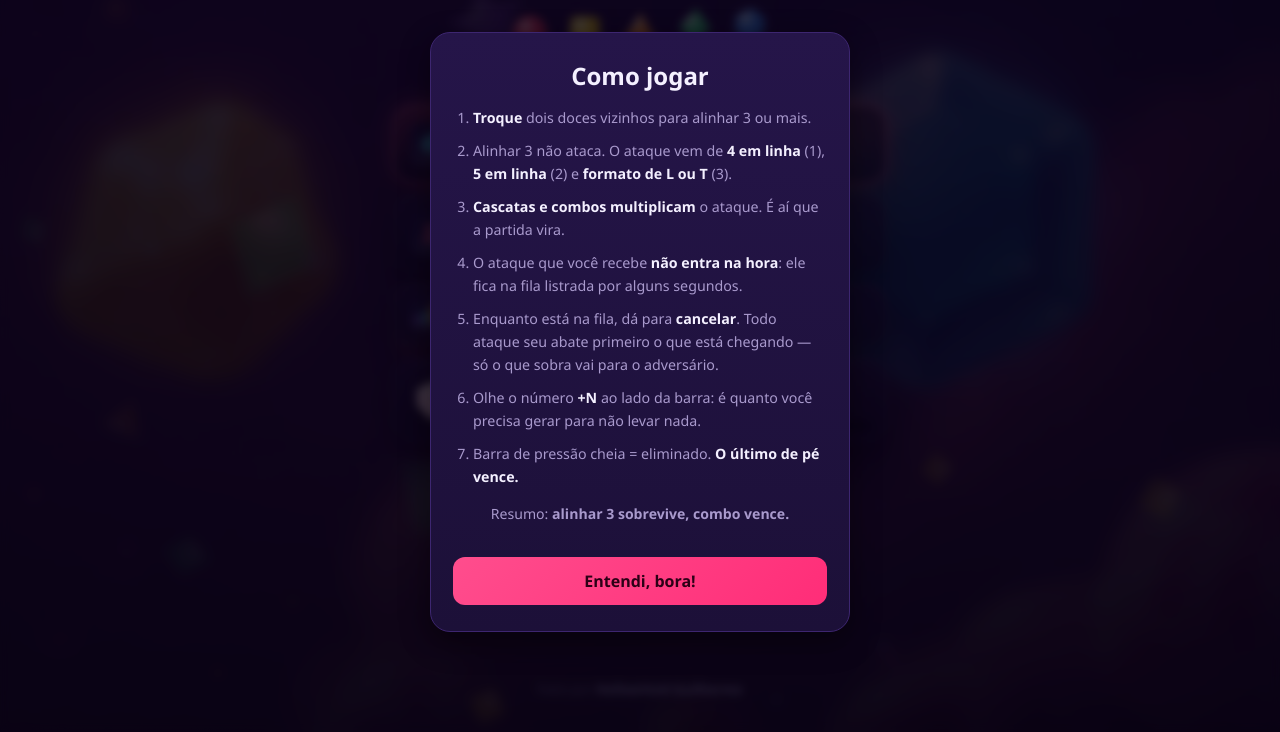
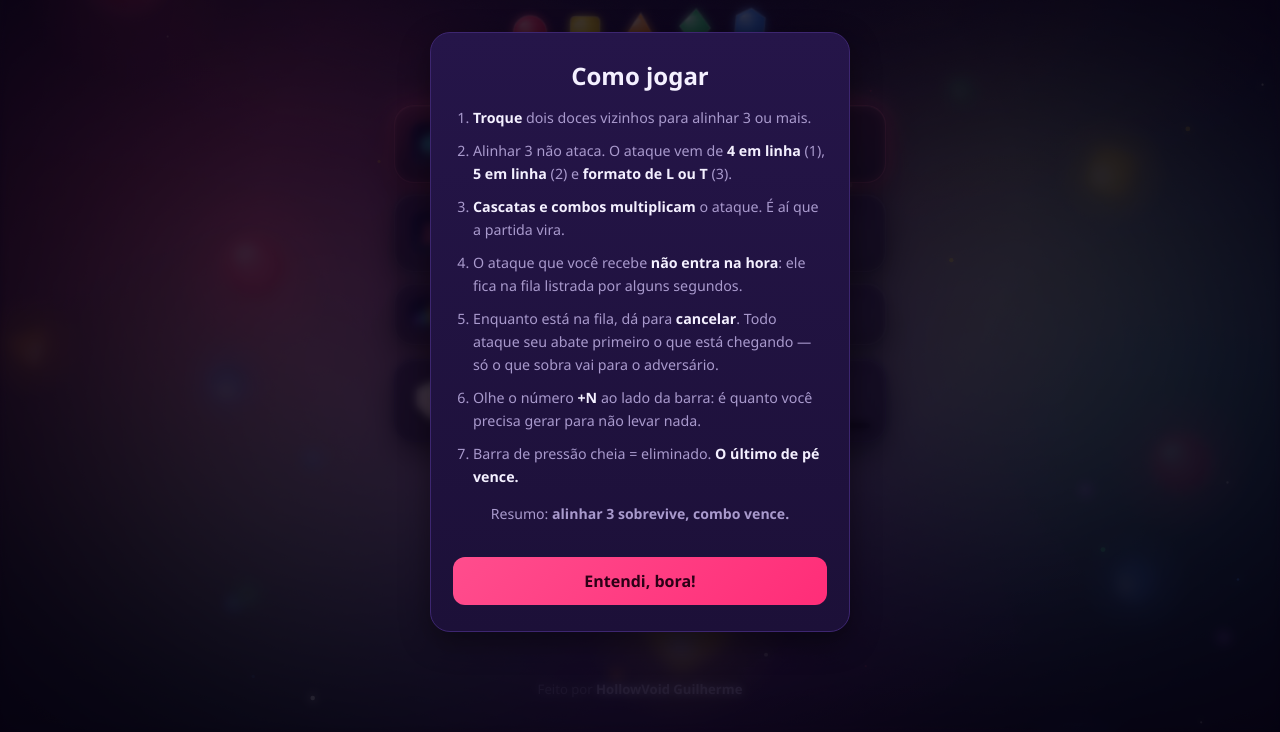
Before and after one commit to guizinguizinguizin-cmyk/doce-duelo, a website with bundled scripts: page index.html in a window 1280 px wide. Shown: the part 68-800 px from the top of the page. Built offline with nearby package versions, Linux system fonts and the light colour scheme.

Commit message:
Fundo 'aurora de doce': nasce da identidade do jogo
O Guilherme quis algo diferente do mundo de doce que mostrou, mas que
combine com TUDO do jogo. Em vez de importar cenario de fora (que perdia o
detalhe ao desfocar, ou virava arte de programador se desenhado), o fundo
agora nasce da propria cara do Doce Duelo: as cores neon das pecas fluindo
como aurora, e as PROPRIAS 6 gemas flutuando como luzes de vidro.

Assim ele nunca destoa das pecas do tabuleiro — e das mesmas pecas.

 - Orbes CSS com a paleta completa das gemas (rosa, ciano, roxo, verde,
   laranja) fluindo devagar = a aurora.
 - backdrop.js reescrito: gemas-luz em tres planos de profundidade de campo
   (fundo pequenas e desfocadas, frente grandes e macias), cada uma com halo
   na propria cor, somando luz (composite lighter). Mais brilhos piscando.
 - Foto do mockup removida (build/sw limpos): nao era o caminho.

Na batalha o fundo apaga para o tabuleiro ser o foco.
109 testes + 21 no navegador, sem erro.

```diff
--- a/index.html
+++ b/index.html
@@ -17,13 +17,15 @@
 </head>
 <body>
 
-<!-- Fundo: ilustracao de mundo de doce (feita pelo Guilherme), desfocada em
-     atmosfera. Ver .bg-photo em styles.css. -->
-<div class="bg-photo" aria-hidden="true"></div>
+<!-- Fundo "aurora de doce": as cores neon das proprias pecas fluindo. Nasce da
+     identidade do jogo, nao de cenario importado. Gemas e brilhos vem do canvas
+     (src/render/backdrop.js). -->
 <div class="bg-fx" aria-hidden="true">
   <span class="orb o1"></span>
   <span class="orb o2"></span>
   <span class="orb o3"></span>
+  <span class="orb o4"></span>
+  <span class="orb o5"></span>
 </div>
 <canvas id="backdrop" class="bg-scene" aria-hidden="true"></canvas>
 <div class="bg-grain" aria-hidden="true"></div>
--- a/scripts/build.js
+++ b/scripts/build.js
@@ -24,7 +24,7 @@ const ARQUIVOS = [
   'icon-512-maskable.png',
 ];
 
-const PASTAS = ['src', 'vendor', 'img'];
+const PASTAS = ['src', 'vendor'];
 
 async function tamanhoDe(caminho) {
   const info = await stat(caminho);
--- a/src/render/backdrop.js
+++ b/src/render/backdrop.js
@@ -1,33 +1,30 @@
-// Fundo: chuva de doce com PROFUNDIDADE DE CAMPO.
+// Fundo "aurora de doce": as PROPRIAS pecas do jogo como luzes flutuando.
 //
-// A primeira tentativa foi uma rua desenhada a mao (predios, guias, janelas) e
-// ficou com cara de arte de programador. A licao: profundidade que parece
-// premium nao vem de geometria, vem de LUZ e DESFOQUE em camadas — e o que os
-// menus de jogo caros fazem.
+// A ideia e coesao total: em vez de importar um cenario de fora, o fundo nasce
+// da identidade do proprio jogo — as 6 gemas e as cores neon delas. Assim ele
+// nunca destoa das pecas do tabuleiro, porque E das mesmas pecas.
 //
-// Aqui os doces caem em tres planos de foco:
-//  - FUNDO: muitos, pequenos, bem desfocados, lentos, quase transparentes;
-//  - MEIO: medios, desfoque leve;
-//  - FRENTE: poucos, grandes, macios, rapidos, passando fora de foco.
+// Tres camadas de profundidade de campo:
+//  - FUNDO: muitas gemas pequenas, bem desfocadas, quase paradas — poeira de luz;
+//  - MEIO: medias, desfoque leve, deriva lenta;
+//  - FRENTE: poucas grandes, macias, fora de foco, passando devagar.
+// Cada gema tem um HALO de luz na propria cor, entao brilha como um doce de
+// vidro num ceu escuro. Por cima, brilhos piscam de leve.
 //
-// O olho le a diferenca de nitidez e de velocidade como distancia. Cai devagar,
-// como chuva. Sonhador, nao carregado.
-//
-// Barato no celular: o desfoque e ASSADO uma vez em cada textura (filter no
-// canvas offscreen, na criacao); por quadro so ha blit. ~30fps, para fora da
-// batalha.
+// Barato no celular: o halo + desfoque sao ASSADOS uma vez em cada textura; por
+// quadro so ha blit. ~30fps, para fora da batalha.
 
 import { drawGem, GEM_TYPES } from './gems.js';
 
-const TILE = 128;
+const TILE = 148;
 const FPS = 30;
 const FRAME_MS = 1000 / FPS;
 
-// Planos de foco, do fundo para a frente. `speed` e fracao da altura por segundo.
+// Planos de foco, do fundo para a frente.
 const PLANOS = [
-  { blur: 0.13, sMin: 10, sMax: 22, alpha: 0.1, vMin: 0.02, vMax: 0.045, n: 16 },
-  { blur: 0.06, sMin: 26, sMax: 50, alpha: 0.17, vMin: 0.05, vMax: 0.085, n: 11 },
-  { blur: 0.03, sMin: 66, sMax: 128, alpha: 0.22, vMin: 0.1, vMax: 0.17, n: 6 },
+  { blur: 0.1, sMin: 14, sMax: 28, alpha: 0.16, vMin: 0.004, vMax: 0.012, n: 12 },
+  { blur: 0.055, sMin: 32, sMax: 58, alpha: 0.22, vMin: 0.012, vMax: 0.026, n: 8 },
+  { blur: 0.03, sMin: 74, sMax: 132, alpha: 0.26, vMin: 0.024, vMax: 0.045, n: 5 },
 ];
 
 export function createBackdrop(canvas) {
@@ -39,11 +36,12 @@ export function createBackdrop(canvas) {
   let rafId = null;
   let last = 0;
   let acc = 0;
+  let time = 0;
   let reduced = false;
 
-  // tiles[plano][tipo] = textura do doce ja desfocada naquele plano.
-  const tiles = [];
-  const gotas = [];
+  const tiles = []; // tiles[plano][tipo]
+  const gemas = [];
+  const brilhos = [];
 
   function buildTiles() {
     tiles.length = 0;
@@ -54,39 +52,61 @@ export function createBackdrop(canvas) {
         off.width = TILE;
         off.height = TILE;
         const o = off.getContext('2d');
-        // O desfoque sangra alem da borda; desenhar a gema menor deixa margem.
+
+        // Halo de luz na cor da gema, para ela brilhar como doce de vidro.
+        const cor = GEM_TYPES[t].base;
+        const halo = o.createRadialGradient(TILE / 2, TILE / 2, TILE * 0.05, TILE / 2, TILE / 2, TILE * 0.5);
+        halo.addColorStop(0, cor + 'cc');
+        halo.addColorStop(0.4, cor + '55');
+        halo.addColorStop(1, cor + '00');
+        o.fillStyle = halo;
+        o.fillRect(0, 0, TILE, TILE);
+
         try {
           o.filter = `blur(${plano.blur * TILE}px)`;
         } catch {
           /* navegador sem filter no canvas: fica nitido, ainda funciona */
         }
-        drawGem(o, TILE / 2, TILE / 2, TILE * 0.28, t, 0, 0);
+        drawGem(o, TILE / 2, TILE / 2, TILE * 0.2, t, 0, 0);
         linha.push(off);
       }
       tiles.push(linha);
     }
   }
 
-  function seedGotas() {
-    gotas.length = 0;
+  function seed() {
+    gemas.length = 0;
     PLANOS.forEach((plano, p) => {
       for (let i = 0; i < plano.n; i++) {
-        gotas.push({
+        const dir = Math.random() * Math.PI * 2;
+        const v = plano.vMin + Math.random() * (plano.vMax - plano.vMin);
+        gemas.push({
           plano: p,
           type: (Math.random() * GEM_TYPES.length) | 0,
           x: Math.random(),
           y: Math.random(),
           size: plano.sMin + Math.random() * (plano.sMax - plano.sMin),
-          speed: plano.vMin + Math.random() * (plano.vMax - plano.vMin),
-          drift: (Math.random() - 0.5) * 0.012,
+          vx: Math.cos(dir) * v,
+          vy: Math.sin(dir) * v,
           rot: Math.random() * Math.PI * 2,
-          rotSpeed: (Math.random() - 0.5) * 0.5,
+          rotSpeed: (Math.random() - 0.5) * 0.18,
           alpha: plano.alpha * (0.75 + Math.random() * 0.5),
         });
       }
     });
-    // Ordena do fundo para a frente, para os grandes passarem por cima.
-    gotas.sort((a, b) => a.plano - b.plano);
+    gemas.sort((a, b) => a.plano - b.plano);
+
+    brilhos.length = 0;
+    for (let i = 0; i < 26; i++) {
+      brilhos.push({
+        x: Math.random(),
+        y: Math.random(),
+        r: 1 + Math.random() * 2,
+        fase: Math.random() * Math.PI * 2,
+        vel: 0.6 + Math.random() * 1.2,
+        cor: Math.random() < 0.5 ? '#ffffff' : GEM_TYPES[(Math.random() * GEM_TYPES.length) | 0].base,
+      });
+    }
   }
 
   function resize() {
@@ -100,34 +120,46 @@ export function createBackdrop(canvas) {
   }
 
   function step(dt) {
-    for (const g of gotas) {
-      g.y += g.speed * dt;
-      g.x += g.drift * dt;
+    for (const g of gemas) {
+      g.x += g.vx * dt;
+      g.y += g.vy * dt;
       g.rot += g.rotSpeed * dt;
-      if (g.y > 1.2) {
-        g.y = -0.2;
-        g.x = Math.random();
-      }
-      if (g.x < -0.15) g.x = 1.15;
-      else if (g.x > 1.15) g.x = -0.15;
+      if (g.x < -0.2) g.x = 1.2;
+      else if (g.x > 1.2) g.x = -0.2;
+      if (g.y < -0.2) g.y = 1.2;
+      else if (g.y > 1.2) g.y = -0.2;
     }
   }
 
   function draw() {
     ctx.clearRect(0, 0, canvas.width, canvas.height);
-    for (const g of gotas) {
+
+    // Gemas-luz, de tras para a frente.
+    for (const g of gemas) {
       const tile = tiles[g.plano] && tiles[g.plano][g.type];
       if (!tile) continue;
-      // A textura ja tem o desfoque assado; o tamanho na tela e proporcional
-      // ao doce, mas a fonte e sempre TILE (com margem para o blur nao cortar).
-      const draw = g.size * (TILE / (TILE * 0.56));
+      const s = g.size * (TILE / (TILE * 0.5));
       ctx.save();
       ctx.globalAlpha = g.alpha;
+      ctx.globalCompositeOperation = 'lighter'; // luz soma, nao tapa
       ctx.translate(g.x * W, g.y * H);
       ctx.rotate(g.rot);
-      ctx.drawImage(tile, -draw / 2, -draw / 2, draw, draw);
+      ctx.drawImage(tile, -s / 2, -s / 2, s, s);
       ctx.restore();
     }
+
+    // Brilhos piscando por cima.
+    ctx.save();
+    ctx.globalCompositeOperation = 'lighter';
+    for (const b of brilhos) {
+      const cintila = 0.35 + 0.65 * (0.5 + 0.5 * Math.sin(time * b.vel + b.fase));
+      ctx.globalAlpha = cintila * 0.9;
+      ctx.fillStyle = b.cor;
+      ctx.beginPath();
+      ctx.arc(b.x * W, b.y * H, b.r * (0.6 + cintila * 0.6), 0, Math.PI * 2);
+      ctx.fill();
+    }
+    ctx.restore();
   }
 
   function frame(now) {
@@ -137,14 +169,16 @@ export function createBackdrop(canvas) {
     last = now;
     acc += delta;
     if (acc < FRAME_MS) return;
-    step(acc / 1000);
+    const dt = acc / 1000;
+    time += dt;
+    step(dt);
     acc = 0;
     draw();
   }
 
   function ensure() {
     if (!tiles.length) buildTiles();
-    if (!gotas.length) seedGotas();
+    if (!gemas.length) seed();
   }
 
   return {
--- a/styles.css
+++ b/styles.css
@@ -1514,45 +1514,31 @@ body.perigo-critico::before {
   }
 }
 
-/* ============================================ fundo de foto (mundo de doce) */
-
-/* A ilustracao do Guilherme, desfocada em atmosfera. Substitui os orbes no
-   menu. Ken-burns lento (zoom que respira) da vida sem custo. */
-.bg-photo {
-  position: fixed;
-  inset: 0;
-  z-index: -4;
-  background: #1a0b30 url('img/menu-bg.jpg') center/cover no-repeat;
-  transform: scale(1.08);
-  animation: bgKenBurns 40s ease-in-out infinite alternate;
-  will-change: transform;
-  transition: opacity 0.6s ease;
-}
-
-.bg-photo::after {
-  content: '';
-  position: absolute;
-  inset: 0;
-  background:
-    radial-gradient(ellipse at 50% 32%, transparent 40%, rgba(10, 4, 26, 0.5) 100%),
-    linear-gradient(180deg, rgba(20, 8, 42, 0.3) 0%, rgba(12, 5, 30, 0.55) 62%, rgba(8, 3, 22, 0.78) 100%);
-}
-
-@keyframes bgKenBurns {
-  from { transform: scale(1.08) translate(0, 0); }
-  to { transform: scale(1.16) translate(-1.5%, -1.2%); }
-}
-
-/* Os orbes davam a cor antes; agora a foto faz isso. */
-.bg-fx { display: none; }
+/* ================================================== aurora de doce (fundo) */
+
+/* Fundo nascido da propria cara do jogo: as cores neon das pecas fluindo como
+   aurora. Nao e cenario importado — e a identidade do proprio Doce Duelo.
+   As gemas flutuando e os brilhos vem do canvas (src/render/backdrop.js). */
+
+/* Reforca as duas cores extras (verde/laranja das gemas) por cima dos tres
+   orbes originais, para a aurora ter a paleta completa das pecas. */
+.bg-fx .o4,
+.bg-fx .o5 { position: absolute; border-radius: 50%; filter: blur(70px); mix-blend-mode: screen; will-change: transform; }
+
+.bg-fx .o4 {
+  width: 58vw; height: 58vw; left: -8vw; bottom: -18vh;
+  background: radial-gradient(circle, rgba(53, 217, 139, 0.32), transparent 68%);
+  animation: orbDrift2 44s ease-in-out infinite alternate;
+}
+.bg-fx .o5 {
+  width: 54vw; height: 54vw; right: -6vw; bottom: 12vh;
+  background: radial-gradient(circle, rgba(255, 179, 64, 0.3), transparent 68%);
+  animation: orbDrift1 50s ease-in-out infinite alternate;
+}
 
 /* Na batalha o fundo apaga: o foco e o tabuleiro. */
-body.tela-batalha .bg-photo { opacity: 0.14; animation-play-state: paused; }
-body.tela-batalha .bg-scene { opacity: 0; }
-
-@media (prefers-reduced-motion: reduce) {
-  .bg-photo { animation: none; }
-}
+body.tela-batalha .bg-fx,
+body.tela-batalha .bg-scene { opacity: 0.12; }
 
 /* --------------------------------------------------- cards de vidro (menu) */
 
--- a/sw.js
+++ b/sw.js
@@ -19,7 +19,6 @@ const ASSETS = [
   './manifest.json',
   './vendor/peerjs.min.js',
   './icon-192.png',
-  './img/menu-bg.jpg',
   './icon-512.png',
   './icon-512-maskable.png',
   './src/main.js',
```
Also changed, not shown: img/menu-bg.jpg (deleted).
